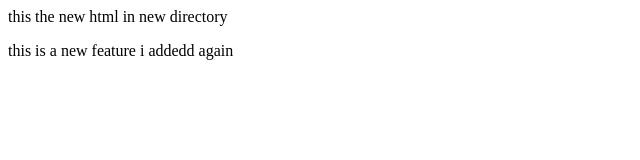
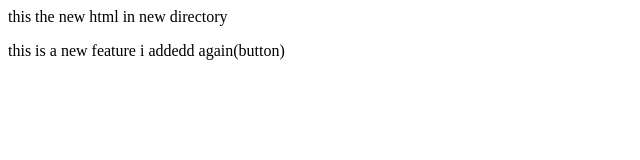
Before and after one commit to SAAS-BEGINS/newrepo, a plain HTML site: page index.html in a window 1280 px wide. Shown: the full height of the page, 0-640 px from the left. Drawn offline with Linux system fonts and the light colour scheme.

```diff
--- a/index.html
+++ b/index.html
@@ -1,2 +1,2 @@
 <p>this the new html in new directory</p>
-<p>this is a new feature i addedd again</p>
+<p>this is a new feature i addedd again(button)</p>
```
